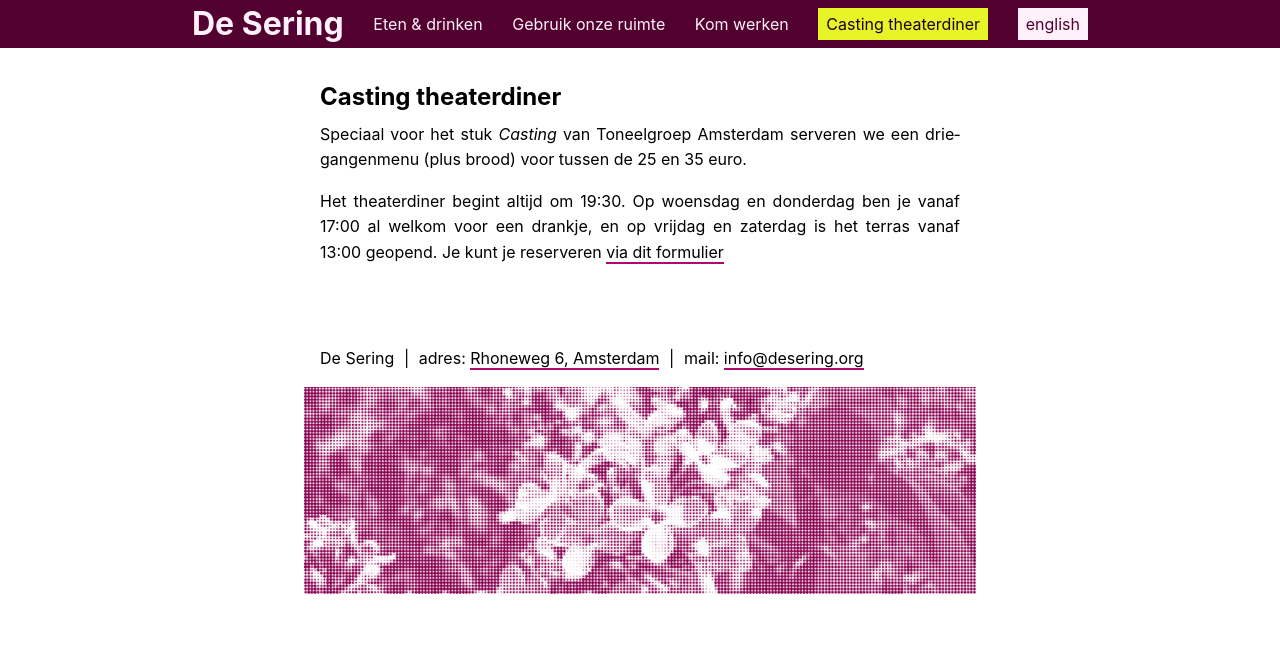
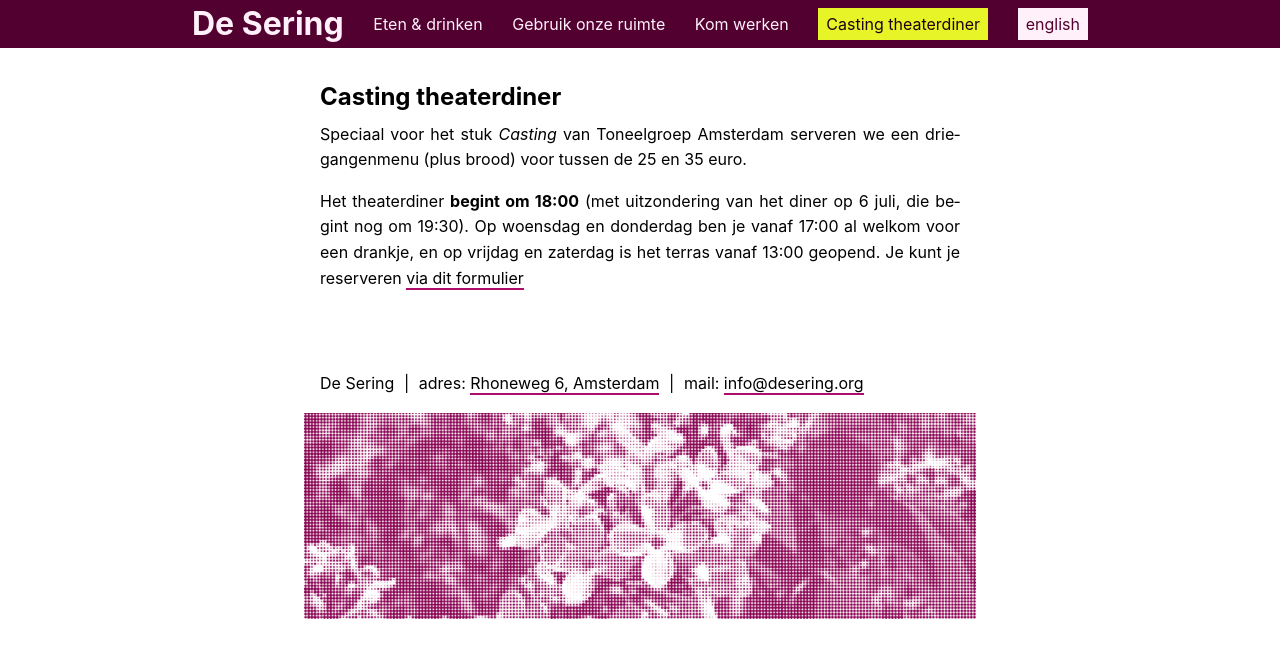
Before and after one commit to decoalitie/desering.org, a Jekyll site: the page built from casting-diner.html, in a window 1280 px wide. Shown: the top 658 px of the page. Built offline with Jekyll 4.4.1, drawn with Linux system fonts in a browser that asks for light colours; some web fonts are replaced.

Commit message:
Update casting dinner start time

```diff
--- a/casting-diner.html
+++ b/casting-diner.html
@@ -15,6 +15,6 @@ permalink: :path/:basename
 </p>
 
 <p>
-  Het theaterdiner begint altijd om 19:30. Op woensdag en donderdag ben je vanaf 17:00 al welkom voor een drankje, en op vrijdag en zaterdag is het terras vanaf 13:00 geopend.
+  Het theaterdiner <strong>begint om 18:00</strong> (met uitzondering van het diner op 6 juli, die begint nog om 19:30). Op woensdag en donderdag ben je vanaf 17:00 al welkom voor een drankje, en op vrijdag en zaterdag is het terras vanaf 13:00 geopend.
   Je kunt je reserveren <a href="https://forms.gle/yoBywgYqqA5cfntGA" rel="external" target="_blank">via dit formulier</a>
 </p>
--- a/en/casting-dinner.html
+++ b/en/casting-dinner.html
@@ -15,5 +15,5 @@ permalink: :path/:basename
 </p>
 
 <p>
-  The theater dinner always starts at 19:30. On Wednesday and Thursday you are welcome from 17:00 for a drink, and on Friday and Saturday the terrace will be open from 13:00. You can make your reservation through <a href="https://forms.gle/yoBywgYqqA5cfntGA" rel="external" target="_blank">this form</a> (dutch)
+  The theater dinner <strong>starts at 18:00</strong> (with the exception of the dinner on July 6th, which still starts at 19:30). On Wednesday and Thursday you are welcome from 17:00 for a drink, and on Friday and Saturday the terrace will be open from 13:00. You can make your reservation through <a href="https://forms.gle/yoBywgYqqA5cfntGA" rel="external" target="_blank">this form</a> (dutch)
 </p>
```
